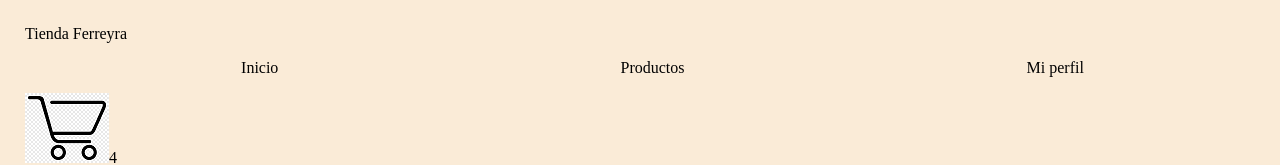
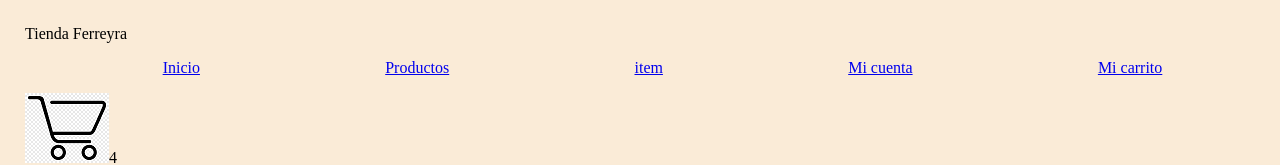
Before and after one commit to gonzaloferreyra2020/old-project, a React (Create React App) app: page / in a window 1280 px wide. Shown: the top 165 px of the page. Built offline with nearby package versions, Linux system fonts and the light colour scheme.

Commit message:
Add files via upload

```diff
--- a/src/App.js
+++ b/src/App.js
@@ -1,6 +1,7 @@
 import Navbar from "./components/Navbar/Navbar";
 import ItemListContainer from "./components/ItemListContainer/ItemListContainer";
 import ItemDetailContainer from "./components/ItemDetailContainer/ItemDetailContainer";
+import {BrowserRouter, Routes, Route} from "react-router-dom";
 
 
 
@@ -8,9 +9,20 @@ function App() {
 
   return (
     <>
+    <BrowserRouter>
+    <Navbar/>
+    <h1>Esta es mi app de react</h1>
+      <Routes>
+        <Route exact path="/" Element={<h2><ItemListContainer greeting={"saludos"}/></h2>} />
+        <Route exact path="/category/:id" Element={<ItemListContainer/>} />
+        <Route exact path="/item" Element={<ItemDetailContainer/>} />
+        <Route exact path="/login" Element={<h1>Mi cuenta</h1>} />
+        <Route exact path="/cart" Element={<h1>Mi carrito</h1>} />
+      </Routes>
+    </BrowserRouter>
     <div className="App">
-      <Navbar/>
-      <h1>Esta es mi app de react</h1>
+
+
 
       <h2><ItemListContainer greeting={"saludos"}/></h2>
 
--- a/src/components/Navbar/Navbar.js
+++ b/src/components/Navbar/Navbar.js
@@ -1,4 +1,6 @@
 import CartWidget from "../CartWidget/CartWidget";
+import { NavLink } from "react-router-dom";
+
 export default function Navbar() {
 
     const headerStyle = {
@@ -12,9 +14,12 @@ export default function Navbar() {
         <header className="header">
             <div className="nombreTienda">Tienda Ferreyra</div>
             <ul className="links" style={headerStyle}>
-                <li>Inicio</li>
-                <li>Productos</li>
-                <li>Mi perfil</li>
+                <NavLink to="/">Inicio</NavLink>
+                <NavLink to="/category/:id">Productos</NavLink>
+                <NavLink to="/item">item</NavLink>
+                <NavLink to="/login">Mi cuenta</NavLink>
+                <NavLink to="/cart">Mi carrito</NavLink>
+
 
             </ul>
             <CartWidget count={4}/>
```
